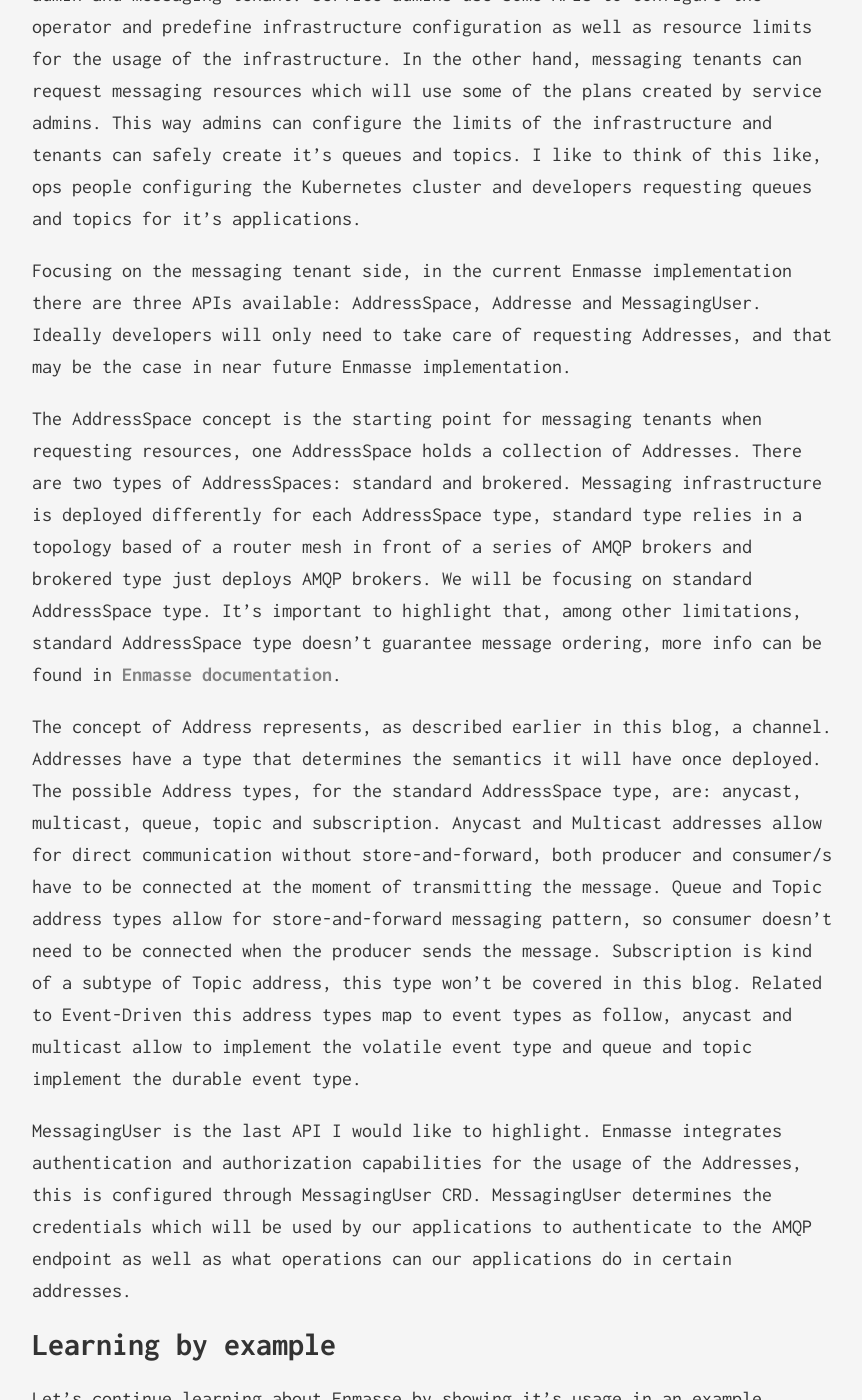
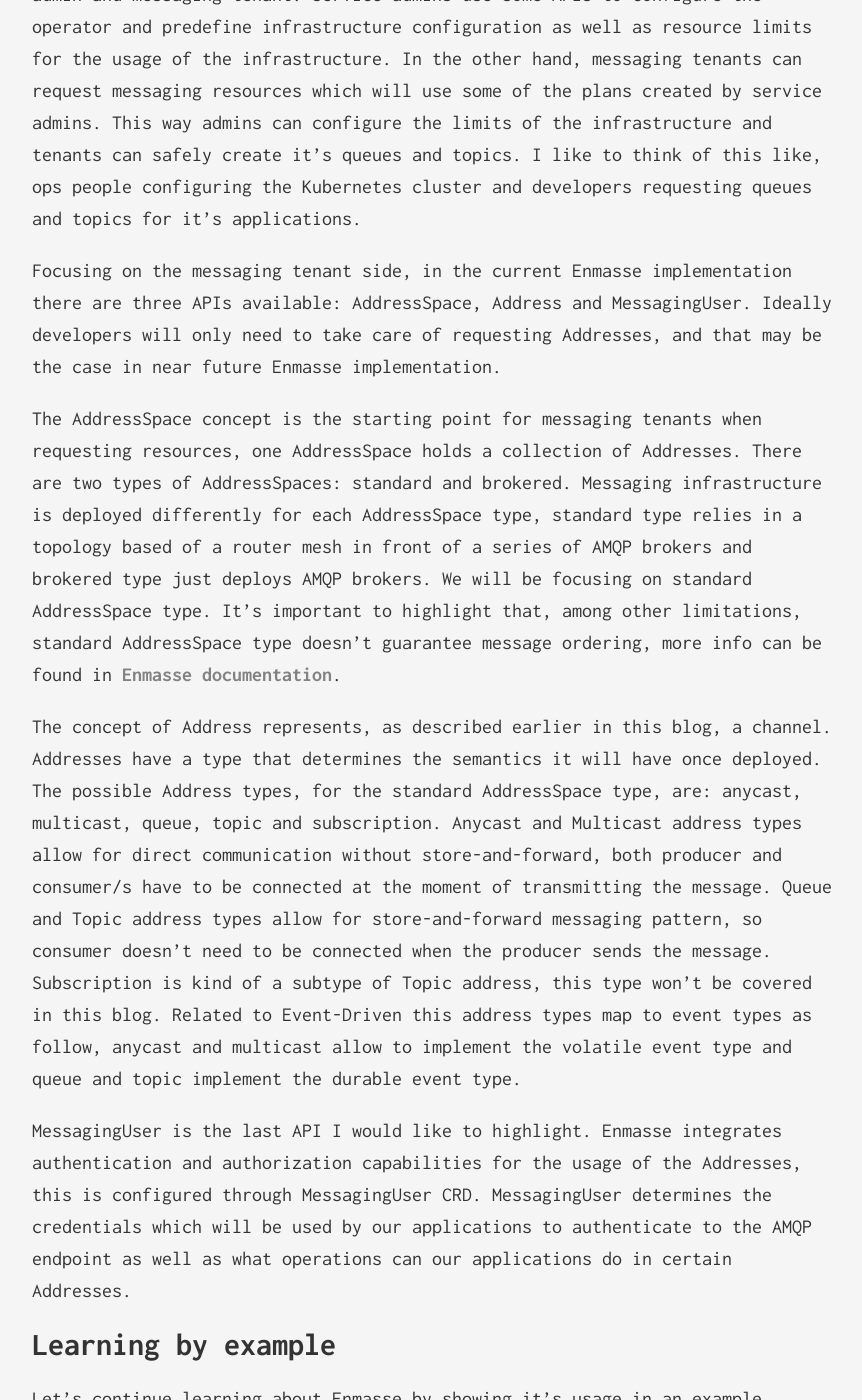
Before and after one commit to famarting/famartinrh.github.io, a Jekyll site: the page built from _posts/2020-04-22-event-driven-enmasse.md, in a window 1280 px wide and 1400 px high, scrolled down 3938 px. Shown: the whole window, without its empty margins (208-1070 px from the left). Built offline with Jekyll 4.4.1, drawn with Linux system fonts in a browser that asks for light colours; some of the changed text lies outside the part shown.

Commit message:
fix typos

````diff
--- a/_posts/2020-04-22-event-driven-enmasse.md
+++ b/_posts/2020-04-22-event-driven-enmasse.md
@@ -47,13 +47,13 @@ Enmasse has several concepts that is important to understand. I'm not going to d
 
 To start easy just think Enmasse users can have two different roles, service admin and messaging tenant. Service admins use some APIs to configure the operator and predefine infrastructure configuration as well as resource limits for the usage of the infrastructure. In the other hand, messaging tenants can request messaging resources which will use some of the plans created by service admins. This way admins can configure the limits of the infrastructure and tenants can safely create it's queues and topics. I like to think of this like, ops people configuring the Kubernetes cluster and developers requesting queues and topics for it's applications.
 
-Focusing on the messaging tenant side, in the current Enmasse implementation there are three APIs available: AddressSpace, Addresse and MessagingUser. Ideally developers will only need to take care of requesting Addresses, and that may be the case in near future Enmasse implementation.
+Focusing on the messaging tenant side, in the current Enmasse implementation there are three APIs available: AddressSpace, Address and MessagingUser. Ideally developers will only need to take care of requesting Addresses, and that may be the case in near future Enmasse implementation.
 
 The AddressSpace concept is the starting point for messaging tenants when requesting resources, one AddressSpace holds a collection of Addresses. There are two types of AddressSpaces: standard and brokered. Messaging infrastructure is deployed differently for each AddressSpace type, standard type relies in a topology based of a router mesh in front of a series of AMQP brokers and brokered type just deploys AMQP brokers. We will be focusing on standard AddressSpace type. It's important to highlight that, among other limitations, standard AddressSpace type doesn't guarantee message ordering, more info can be found in [Enmasse documentation].
 
-The concept of Address represents, as described earlier in this blog, a channel. Addresses have a type that determines the semantics it will have once deployed. The possible Address types, for the standard AddressSpace type, are: anycast, multicast, queue, topic and subscription. Anycast and Multicast addresses allow for direct communication without store-and-forward, both producer and consumer/s have to be connected at the moment of transmitting the message. Queue and Topic address types allow for store-and-forward messaging pattern, so consumer doesn't need to be connected when the producer sends the message. Subscription is kind of a subtype of Topic address, this type won't be covered in this blog. Related to Event-Driven this address types map to event types as follow, anycast and multicast allow to implement the volatile event type and queue and topic implement the durable event type.
+The concept of Address represents, as described earlier in this blog, a channel. Addresses have a type that determines the semantics it will have once deployed. The possible Address types, for the standard AddressSpace type, are: anycast, multicast, queue, topic and subscription. Anycast and Multicast address types allow for direct communication without store-and-forward, both producer and consumer/s have to be connected at the moment of transmitting the message. Queue and Topic address types allow for store-and-forward messaging pattern, so consumer doesn't need to be connected when the producer sends the message. Subscription is kind of a subtype of Topic address, this type won't be covered in this blog. Related to Event-Driven this address types map to event types as follow, anycast and multicast allow to implement the volatile event type and queue and topic implement the durable event type.
 
-MessagingUser is the last API I would like to highlight. Enmasse integrates authentication and authorization capabilities for the usage of the Addresses, this is configured through MessagingUser CRD. MessagingUser determines the credentials which will be used by our applications to authenticate to the AMQP endpoint as well as what operations can our applications do in certain addresses.
+MessagingUser is the last API I would like to highlight. Enmasse integrates authentication and authorization capabilities for the usage of the Addresses, this is configured through MessagingUser CRD. MessagingUser determines the credentials which will be used by our applications to authenticate to the AMQP endpoint as well as what operations can our applications do in certain Addresses.
 
 # Learning by example
 
@@ -111,7 +111,7 @@ However the communication between orders-processor and stock-service can be impl
 
 ![High level diagram, all queues](/assets/images/diagram-all-queues.png)
 
-In addition to the addresses shown, my [implementation] adds a Multicast Address used as a common logs channel, I implemented all my components to send some logging information to a Multicast address so I can follow in real time the status of the system by consuming messages from that address.
+In addition to the Addresses shown, my [implementation] adds a Multicast Address used as a common logs channel, I implemented all my components to send some logging information to a Multicast address so I can follow in real time the status of the system by consuming messages from that address.
 
 ```yaml
 apiVersion: enmasse.io/v1beta1
@@ -184,7 +184,7 @@ spec:
 
 ### Microservices side
 
-In my example [implementation] all the microservices are implemented in Java using [Quarkus]. Why Quarkus? Mainly because it's cool and fun to play with but actually Quarkus has some benefits that come quite handy for the implementation of this example application. A really good description of what quarkus is can be found [here](https://www.redhat.com/en/topics/cloud-native-apps/what-is-quarkus).
+In my example [implementation] all the microservices are implemented in Java using [Quarkus]. Why Quarkus? Mainly because it's cool and fun to play with but actually Quarkus has some benefits that come quite handy for the implementation of this example application. A really good description of what Quarkus is can be found [here](https://www.redhat.com/en/topics/cloud-native-apps/what-is-quarkus).
 
 Quarkus is based on [Vert.x](https://vertx.io/) and then we can easily use Vert.x AMQP client which is one of the best clients for AMQP in the Java world and the good news don't finish here, we can use [Eclipse Microprofile Reactive Messaging] with Quarkus which gives us a more simple API and allows for an annotation based programming model.
 
````
Also changed, not shown: other parts of _posts/2020-04-22-event-driven-enmasse.md (+2 -2 lines).
